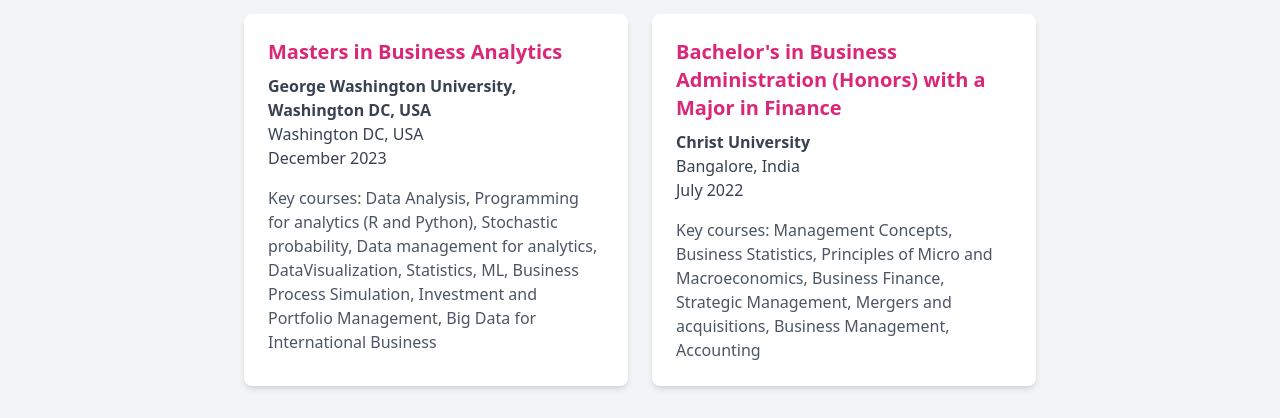
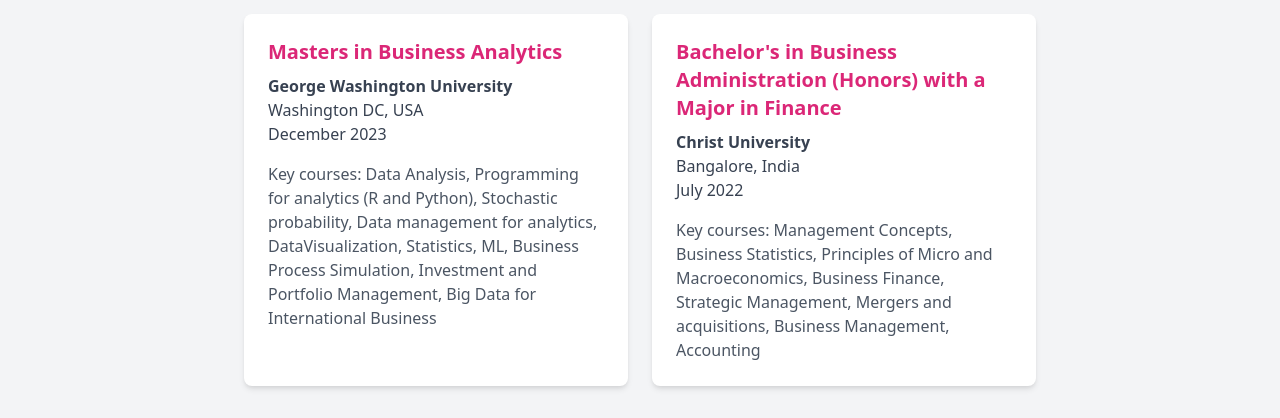
Before and after one commit to yukti1702/YuktiHandaPortfolio.github.io, a plain HTML site: page index.html in a window 1280 px wide. Shown: the part 682-1100 px from the top of the page. Drawn offline with nearby package versions, Linux system fonts and the light colour scheme.

Commit message:
Update index.html

```diff
--- a/index.html
+++ b/index.html
@@ -59,7 +59,7 @@
                 <!-- Education Entry 1 -->
                 <div class="max-w-sm bg-white rounded-lg shadow-md hover:shadow-lg transition-shadow duration-300 p-6">
                     <h3 class="text-xl font-bold text-pink-600 mb-2">Masters in Business Analytics</h3>
-                    <p class="text-gray-700 font-bold">  George Washington University, Washington DC, USA </p>
+                    <p class="text-gray-700 font-bold">  George Washington University </p>
                     <p class="text-gray-700 font-medium">  Washington DC, USA </p>
                      <p class="text-gray-700 font-medium">  December 2023 </p>
                     <ul class="mt-4 text-gray-600">
```
